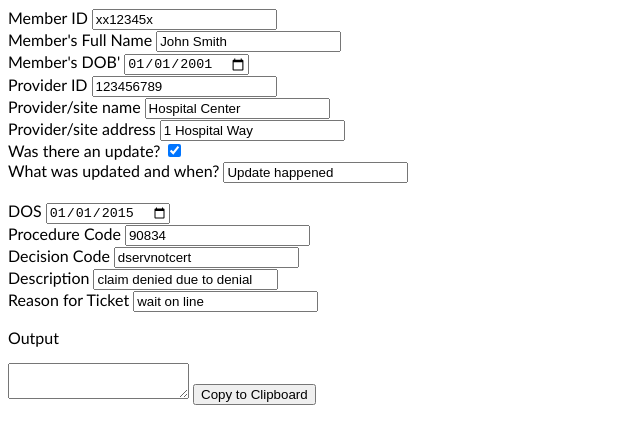
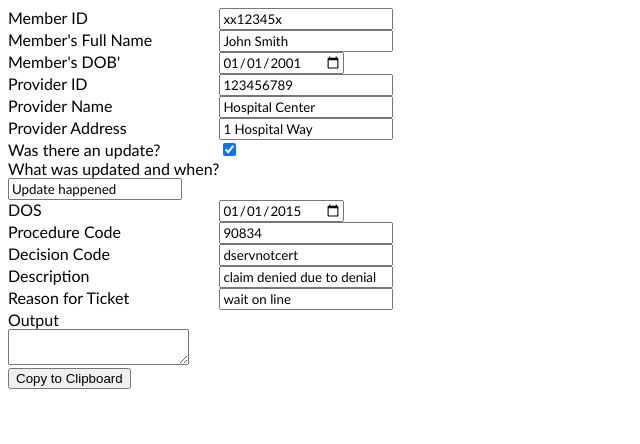
Before and after one commit to Jared-matos/SCTicketGenerator, a website: page index.html in a window 1280 px wide. Both pictures are taken after a click on the checkbox 174 px from the left and 150 px from the top of the page. Shown: the whole page, without its empty margins (0-640 px from the left). Drawn offline with nearby package versions, Linux system fonts and the light colour scheme.

Commit message:
initial commit

```diff
--- a/index.html
+++ b/index.html
@@ -9,74 +9,101 @@
 
   <style>
     p {
+      display: table-row;
       font-family: calibri;
       size: 11pt;
     }
     span {
+      display: table-cell;
       font-family: calibri;
       size: 11pt;
     }
-    #updateDiv {
+    input {
+      display: table-cell;
+      font-family: calibri;
+      size: 11pt;
+    }
+    #updateSpan {
       display: none;
+    }
+    #updateText {
+      display: none;
+    }
+    form {
+      display: table;
     }
   </style>
 
-  <div id="form" class="form">
+  <form id="form">
+    <p>
       <span>Member ID</span>
       <input type="text" id="mbrIDText" value="xx12345x" />
-    <br />
+    </p>
+    <p>
       <span>Member's Full Name</span>
       <input type="text" id="mbrNameText" value="John Smith" />
-    <br />
+    </p>
+    <p>
       <span>Member's DOB'</span>
       <input type="date" id="mbrDOB" value="2001-01-01" />
-    <br />
+    </p>
+    <p>
       <span>Provider ID</span>
       <input type="text" id="provIDText" value="123456789" />
-    <br />
-    <span>Provider/site name</span>
+    </p>
+    <p>
+      <span>Provider Name</span>
       <input type="text" id="provNamesText" value="Hospital Center" />
-    <br />
-    <span>Provider/site address</span>
+    </p>
+    <p>
+      <span>Provider Address</span>
       <input type="text" id="provADDText" value="1 Hospital Way" />
-    <br />
+    </p>
+    <p>
       <span>Was there an update?</span>
       <input type="checkbox" id="updateBox" onclick="toggleUpdateField()" />
-    <div id="updateDiv">
-      <span>What was updated and when?</span>
+    </p>
+    <p>
+      <span id="updateSpan">What was updated and when?</span>
       <input type="text" id="updateText" value="Update happened" />
-    </div>
-    <br />
+    </p>
+    <p>
       <span>DOS</span>
       <input type="date" id="dos" value="2015-01-01" />
-    <br />
+    </p>
+    <p>
       <span>Procedure Code</span>
       <input type="text" id="pCode" value="90834" />
-    <br />
+    </p>
+    <p>
       <span>Decision Code</span>
       <input type="text" id="dCode" value="dservnotcert" />
-    <br />
+    </p>
+    <p>
       <span>Description</span>
       <input type="text" id="desc" value="claim denied due to denial" />
-    <br />
+    </p>
+    <p>
       <span>Reason for Ticket</span>
       <input type="text" id="reason" value="wait on line" />
-    <br />
+    </p>
+    <p></p>
     <p>Output</p>
+    <p>
       <textarea type="text" id="output"></textarea>
+    </p>
     <button onclick="copyClipboard()">Copy to Clipboard</button>
-  </div>
-</html>
+  </form>
 
   <script src="//cdnjs.cloudflare.com/ajax/libs/moment.js/2.7.0/moment.min.js"></script>
   <script type="text/javascript">
-  console.clear();
-
     function toggleUpdateField() {
-    if (document.getElementById("updateDiv").style.display == "block") {
-      document.getElementById("updateDiv").style.display = "none";
+      if (document.getElementById("updateSpan").style.display == "block") {
+        document.getElementById("updateSpan").style.display = "none";
+        document.getElementById("updateText").style.display = "none";
       } else {
-      document.getElementById("updateDiv").style.display = "block";
+        document.getElementById("updateSpan").style.display = "block";
+        document.getElementById("updateText").style.display = "block";
       }
     }
 
@@ -156,3 +183,4 @@
     }
   </script>
   <!--Code hosted on Github @ https://github.com/Jared-matos/SCTicketGenerator-->
+</html>
--- a/sandbox.config.json
+++ b/sandbox.config.json
@@ -1,3 +1,5 @@
 {
-  "template": "static"
+  "template": "static",
+  "hardReloadOnChange": true,
+  "infiniteLoopProtection": true
 }
```
Also changed, not shown: .codesandbox/workspace.json (added). Lines whose indentation alone changed are shown as unchanged.
